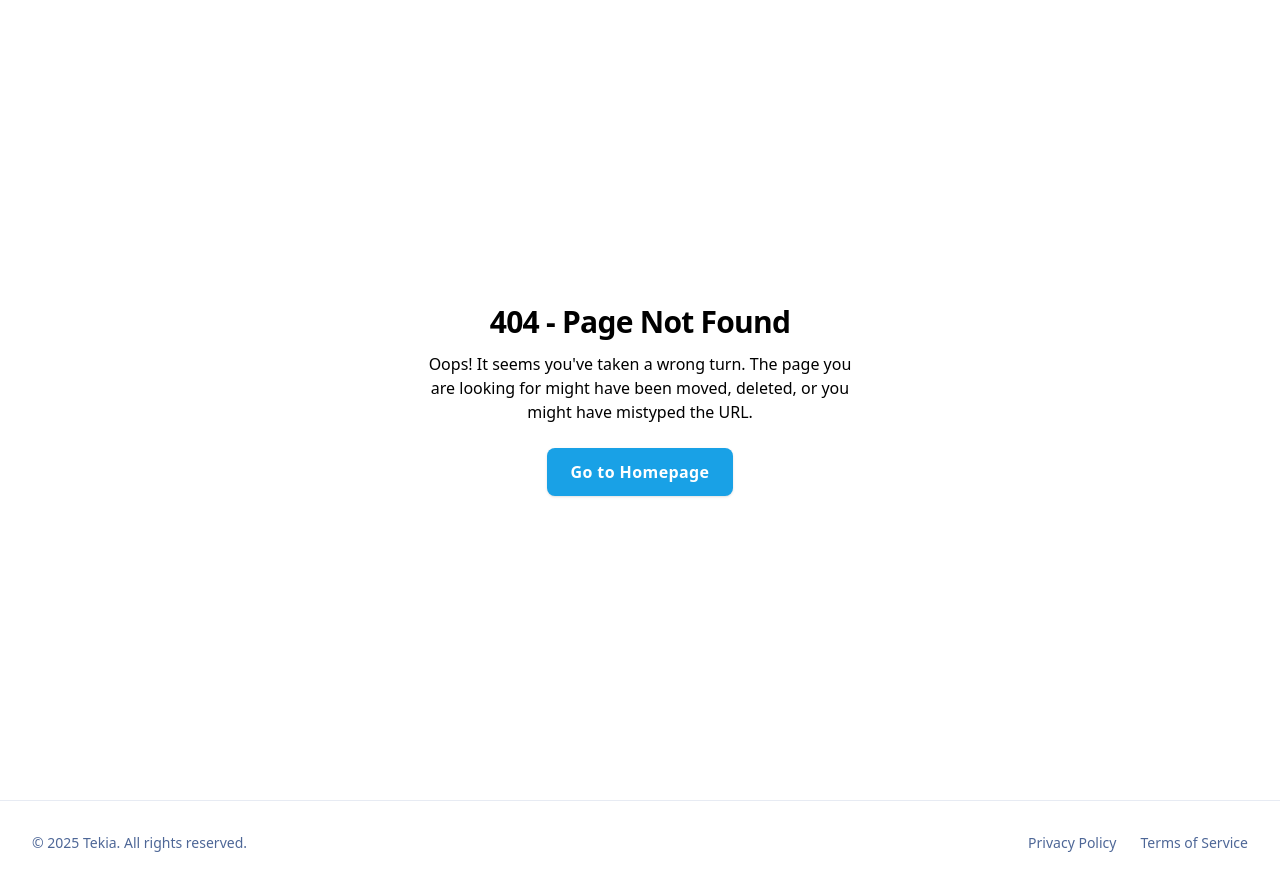
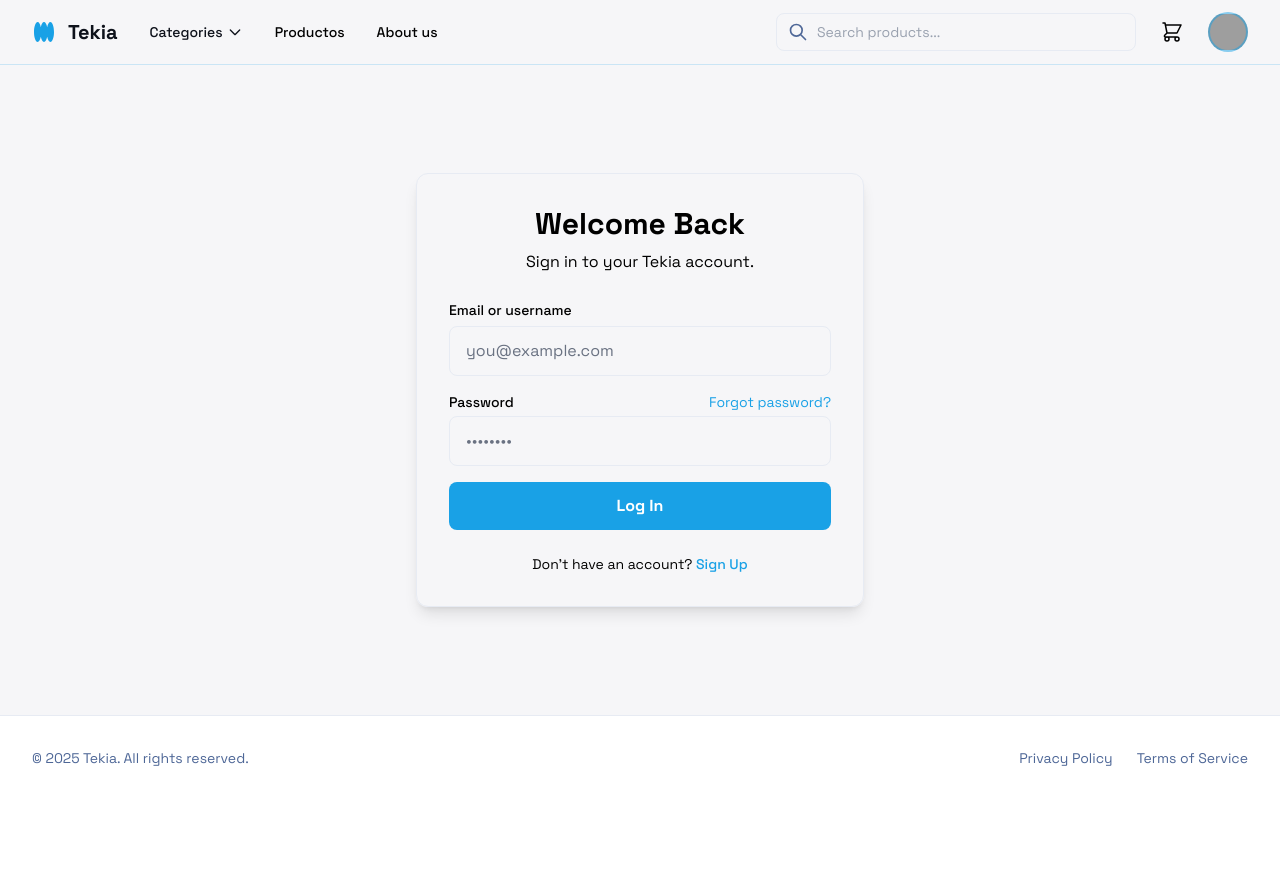
Before and after one commit to Alexmateos2/Marketplace, a React (Vite) app: page /login in a window 1280 px wide. After the commit the page ends 800 px from the top, so only its background shows below. Built offline with nearby package versions, Linux system fonts and the light colour scheme; grey boxes are pictures that could not be loaded.

Commit message:
Completado login y correcion erorres

```diff
--- a/src/App.jsx
+++ b/src/App.jsx
@@ -5,12 +5,14 @@ import AboutUsPage from "./pages/About us/layout/AboutUsLayout";
 import ProductPage from "./pages/Home/layout/ProductLayout";
 import CarritoPage from "./pages/Cart/layout/layoutCarrito";
 import NotFound from "./shared/notFound";
+import LoginPage from "./pages/Login/layout/loginLayout";
 
 function App() {
   return (
     <Router>
       <Routes>
         <Route path="/" element={<HomePage />} />
+        <Route path ="login" element= {<LoginPage />} />
         <Route path="/products" element={<ProductsPage />} />
         <Route path="/about" element={<AboutUsPage />} />
         <Route path="/product" element={<ProductPage />} />
--- /dev/null
+++ b/src/pages/Login/layout/loginLayout.jsx
@@ -0,0 +1,108 @@
+import React from "react";
+import Footer from "../../../shared/footer";
+import Navbar from "../../../shared/navbar/navbar";
+
+const LoginPage = () => {
+  return (
+    <div className="dark:bg-background-dark dark:text-white bg-background-light min-h-screen flex flex-col font-display">
+      <Navbar />
+
+      <main className="flex-grow flex items-center justify-center p-4">
+        <div className="w-full max-w-md bg-card-light dark:bg-card-dark border border-border-light dark:border-border-dark rounded-xl shadow-lg p-8 space-y-6">
+          {/* Header */}
+          <div className="text-center space-y-2">
+            <h1 className="text-3xl font-bold">Welcome Back</h1>
+            <p className="text-muted-light dark:text-muted-dark">
+              Sign in to your Tekia account.
+            </p>
+          </div>
+
+          {/* Form */}
+          <form className="space-y-4">
+            {/* Email */}
+            <div>
+              <label
+                className="text-sm font-medium text-foreground-light dark:text-foreground-dark"
+                htmlFor="email"
+              >
+                Email or username
+              </label>
+              <input
+                id="email"
+                type="text"
+                placeholder="you@example.com"
+                className="mt-1 w-full px-4 py-3 bg-background-light dark:bg-background-dark border border-border-light dark:border-border-dark rounded-lg focus:ring-primary focus:border-primary placeholder:text-gray-500 dark:placeholder:text-subtle-dark/60 dark:text-subtle-dark/80"
+              />
+            </div>
+
+            {/* Password */}
+            <div>
+              <div className="flex justify-between items-center">
+                <label
+                  className="text-sm font-medium text-foreground-light dark:text-foreground-dark"
+                  htmlFor="password"
+                >
+                  Password
+                </label>
+                <a className="text-sm text-primary hover:underline" href="#">
+                  Forgot password?
+                </a>
+              </div>
+              <input
+                id="password"
+                type="password"
+                placeholder="••••••••"
+                className="mt-1 w-full px-4 py-3 bg-background-light dark:bg-background-dark border border-border-light dark:border-border-dark rounded-lg focus:ring-primary focus:border-primary placeholder:text-gray-500 dark:placeholder:text-subtle-dark/60 dark:text-subtle-dark/80"
+              />
+            </div>
+
+            {/* Submit Button */}
+            <button
+              type="submit"
+              className="w-full bg-primary text-white font-bold py-3 px-4 rounded-lg hover:bg-primary/90 transition-colors"
+            >
+              Log In
+            </button>
+          </form>
+
+          {/* Optional OAuth Buttons */}
+          {/*
+          <div className="relative my-4">
+            <div className="absolute inset-0 flex items-center">
+              <div className="w-full border-t border-border-light dark:border-border-dark"></div>
+            </div>
+            <div className="relative flex justify-center text-sm">
+              <span className="px-2 bg-card-light dark:bg-card-dark text-muted-light dark:text-muted-dark">
+                Or continue with
+              </span>
+            </div>
+
+            <div className="grid grid-cols-1 md:grid-cols-2 gap-4 mt-4">
+              <button className="flex items-center justify-center gap-2 w-full border border-border-light dark:border-border-dark py-3 px-4 rounded-lg hover:bg-primary/10 dark:hover:bg-primary/20 transition-colors">
+                Google
+              </button>
+              <button className="flex items-center justify-center gap-2 w-full border border-border-light dark:border-border-dark py-3 px-4 rounded-lg hover:bg-primary/10 dark:hover:bg-primary/20 transition-colors">
+                Apple
+              </button>
+            </div>
+          </div>
+          */}
+
+          {/* Sign Up Link */}
+          <div className="text-center text-sm mt-4">
+            <p className="text-muted-light dark:text-muted-dark">
+              Don't have an account?{" "}
+              <a className="font-medium text-primary hover:underline" href="#">
+                Sign Up
+              </a>
+            </p>
+          </div>
+        </div>
+      </main>
+
+      <Footer />
+    </div>
+  );
+};
+
+export default LoginPage;
--- a/src/shared/navbar/profileNavbar.jsx
+++ b/src/shared/navbar/profileNavbar.jsx
@@ -1,4 +1,5 @@
 import React, { useState, useEffect } from "react";
+import { NavLink } from "react-router-dom";
 
 const ProfileNavbar = () => {
   const [isOpen, setIsOpen] = useState(false);
@@ -38,19 +39,20 @@ const ProfileNavbar = () => {
 
       {/* Dropdown */}
       {isOpen && (
-          <div className="absolute mt-3  top-full -left-20 w-60 bg-background-light dark:bg-background-dark border border-border-light dark:border-border-dark rounded-lg shadow-lg overflow-hidden z-50">
+        <div className="absolute mt-3  top-full -left-20 w-60 bg-background-light dark:bg-background-dark border border-border-light dark:border-border-dark rounded-lg shadow-lg overflow-hidden z-50">
           <a
             href="#profile"
             className="block px-4 py-4 text-sm text-content-light dark:text-content-dark border border-border-light dark:border-border-dark hover:bg-primary/10 dark:hover:bg-primary/20 transition-colors"
           >
             Profile
           </a>
-          <a
+          <NavLink
+            to={"/login"}
             href="#settings"
             className="block px-4 py-4 text-sm text-content-light dark:text-content-dark border border-border-light dark:border-border-dark  hover:bg-primary/10 dark:hover:bg-primary/20 transition-colors"
           >
             Log in
-          </a>
+          </NavLink>
           <a
             href="#logout"
             className="block px-4 py-4 text-sm text-content-light dark:text-content-dark border border-border-light dark:border-border-dark  hover:bg-primary/10 dark:hover:bg-primary/20 transition-colors"
--- a/src/shared/notFound.jsx
+++ b/src/shared/notFound.jsx
@@ -5,34 +5,21 @@ import { NavLink } from "react-router-dom";
 
 const NotFound = () => {
   return (
-    <div className="dark:bg-background-dark dark:text-content-dark min-h-screen flex flex-col">
-    <div className="relative flex min-h-screen w-full flex-col items-center justify-center group/design-root overflow-x-hidden p-4">
-      <div className="layout-container flex h-full grow flex-col items-center justify-center">
-        <div className="px-4 py-5 w-full max-w-lg">
-          <div className="layout-content-container flex flex-col items-center gap-8 text-center">
-            <div className="flex flex-col items-center gap-6">
-              <div className="flex flex-col items-center gap-3">
-                <h1 className="text-text-light dark:text-text-dark text-3xl font-bold tracking-tight">
+    <div className="dark:bg-background-dark dark:text-content-dark flex flex-col min-h-screen p-4 font-display">
+      <div className="max-w-lg flex-grow flex flex-col justify-center text-center space-y-8 mx-auto">
+        <h1 className="text-3xl font-bold tracking-tight text-text-light dark:text-text-dark">
           404 - Page Not Found
         </h1>
-                <p className="text-text-light/80 dark:text-text-dark/80 text-base font-normal leading-normal max-w-md">
-                  Oops! It seems you've taken a wrong turn. The page you are
-                  looking for might have been moved, deleted, or you might have
-                  mistyped the URL.
+        <p className="text-base font-normal leading-normal max-w-md text-text-light/80 dark:text-text-dark/80 mx-auto">
+          Oops! It seems you've taken a wrong turn. The page you are looking for
+          might have been moved, deleted, or you might have mistyped the URL.
         </p>
-              </div>
-              <div className="flex flex-col sm:flex-row items-center gap-4 w-full max-w-sm justify-center">
         <NavLink
-                  className="flex min-w-[84px] cursor-pointer items-center justify-center overflow-hidden rounded-lg h-12 px-6 bg-primary text-white text-base font-semibold leading-normal tracking-wide shadow-sm hover:bg-primary/90 transition-colors"
           to="/"
+          className="inline-block min-w-[84px] rounded-lg bg-primary px-6 py-3 font-semibold text-white hover:bg-primary/90 transition-colors"
         >
-                  <span className="truncate">Go to Homepage</span>
+          Go to Homepage
         </NavLink>
-              </div>
-            </div>
-          </div>
-        </div>
-      </div>
       </div>
       <Footer />
     </div>
--- a/src/styles/style.css
+++ b/src/styles/style.css
@@ -1,11 +1,20 @@
-@import url('https://fonts.googleapis.com/css2?family=Space+Grotesk:wght@300..700&display=swap');
+@import url("https://fonts.googleapis.com/css2?family=Space+Grotesk:wght@300..700&display=swap");
 @import "tailwindcss";
 
 /* Define modo oscuro */
 @custom-variant dark (&:where(.dark, .dark *));
 
 /* Variables CSS y tema por defecto */
-@theme  {
+@theme {
+  --foreground-light: #111621;
+  --foreground-dark: #f6f6f8;
+
+  --card-light: #ffffff;
+  --card-dark: #1a2230;
+
+  --muted-light: #6c757d;
+  --muted-dark: #a0aec0;
+
   --color-primary: #19a1e6;
   --color-background-light: #f6f6f8;
   --color-background-dark: #111621;
@@ -17,10 +26,12 @@
   --color-surface-dark: #1a212e;
   --color-border-light: #e7ebf3;
   --color-border-dark: #2c3647;
-  --font-sans: ui-sans-serif, system-ui, sans-serif, 'Apple Color Emoji', 'Segoe UI Emoji', 'Segoe UI Symbol', 'Noto Color Emoji';
-  --font-serif: ui-serif, Georgia, Cambria, 'Times New Roman', Times, serif;
-  --font-mono: ui-monospace, SFMono-Regular, Menlo, Monaco, Consolas, 'Liberation Mono', 'Courier New', monospace;
-  --font-display: 'Space Grotesk', ui-sans-serif, system-ui, sans-serif;
+  --font-sans: ui-sans-serif, system-ui, sans-serif, "Apple Color Emoji",
+    "Segoe UI Emoji", "Segoe UI Symbol", "Noto Color Emoji";
+  --font-serif: ui-serif, Georgia, Cambria, "Times New Roman", Times, serif;
+  --font-mono: ui-monospace, SFMono-Regular, Menlo, Monaco, Consolas,
+    "Liberation Mono", "Courier New", monospace;
+  --font-display: "Space Grotesk", ui-sans-serif, system-ui, sans-serif;
   --radius-xs: 0.125rem;
   --radius-sm: 0.25rem;
   --radius-md: 0.375rem;
@@ -33,8 +44,10 @@
   --shadow-xs: 0 1px 2px 0 rgb(0 0 0 / 0.05);
   --shadow-sm: 0 1px 3px 0 rgb(0 0 0 / 0.1), 0 1px 2px -1px rgb(0 0 0 / 0.1);
   --shadow-md: 0 4px 6px -1px rgb(0 0 0 / 0.1), 0 2px 4px -2px rgb(0 0 0 / 0.1);
-  --shadow-lg: 0 10px 15px -3px rgb(0 0 0 / 0.1), 0 4px 6px -4px rgb(0 0 0 / 0.1);
-  --shadow-xl: 0 20px 25px -5px rgb(0 0 0 / 0.1), 0 8px 10px -6px rgb(0 0 0 / 0.1);
+  --shadow-lg: 0 10px 15px -3px rgb(0 0 0 / 0.1),
+    0 4px 6px -4px rgb(0 0 0 / 0.1);
+  --shadow-xl: 0 20px 25px -5px rgb(0 0 0 / 0.1),
+    0 8px 10px -6px rgb(0 0 0 / 0.1);
   --shadow-2xl: 0 25px 50px -12px rgb(0 0 0 / 0.25);
   --spacing: 0.25rem;
 }
@@ -44,6 +57,9 @@
   @theme dark {
     --color-primary-dark: #195de6;
     --color-background-dark: #111621;
+    --card-dark: #1a2230;
+    --foreground-dark: #f6f6f8;
+    --muted-dark: #a0aec0;
     --color-content-dark: #ffffff;
     --color-subtle-dark: #a1a7b6;
     --color-surface-dark: #1a212e;
```
Lines whose indentation alone changed are shown as unchanged.
